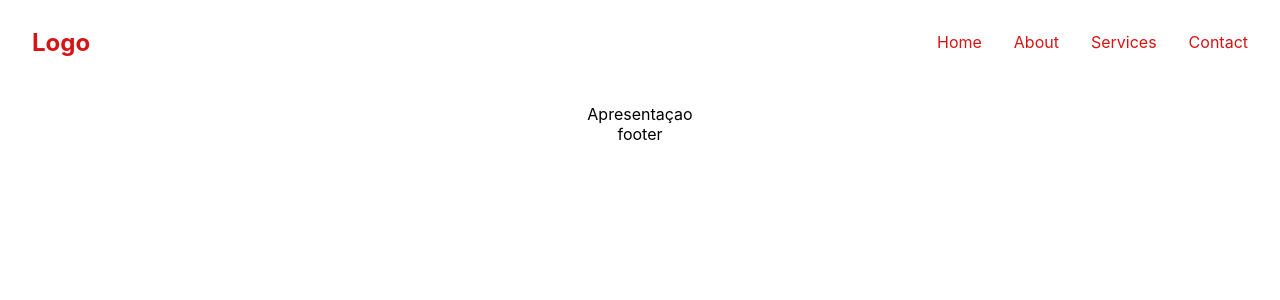
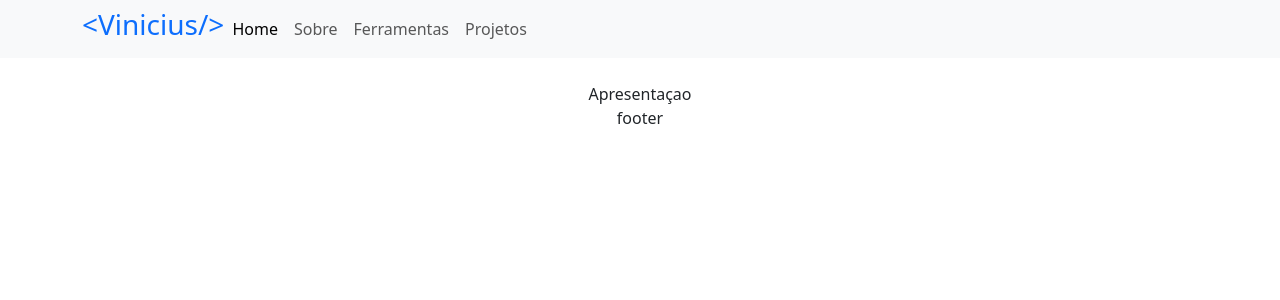
Before and after one commit to Vinicuskarv/React-Portfolio, a React (Create React App) app: page / in a window 1280 px wide. Shown: the top 300 px of the page. Built offline with nearby package versions, Linux system fonts and the light colour scheme.

Commit message:
add bootstrap a Navbar

```diff
--- a/package.json
+++ b/package.json
@@ -6,6 +6,7 @@
     "@testing-library/jest-dom": "^5.16.5",
     "@testing-library/react": "^13.4.0",
     "@testing-library/user-event": "^13.5.0",
+    "bootstrap": "^5.3.0",
     "react": "^18.2.0",
     "react-dom": "^18.2.0",
     "react-scripts": "5.0.1",
--- a/public/index.html
+++ b/public/index.html
@@ -24,7 +24,7 @@
       work correctly both with client-side routing and a non-root public URL.
       Learn how to configure a non-root public URL by running `npm run build`.
     -->
-    <title>React App</title>
+    <title>Portifolio</title>
   </head>
   <body>
     <noscript>You need to enable JavaScript to run this app.</noscript>
@@ -39,5 +39,6 @@
       To begin the development, run `npm start` or `yarn start`.
       To create a production bundle, use `npm run build` or `yarn build`.
     -->
+
   </body>
 </html>
--- a/src/components/navbar.js
+++ b/src/components/navbar.js
@@ -1,47 +1,32 @@
-import React from 'react';
-
 function NavBar() {
   return (
-    <nav style={styles.navbar}>
-      <div style={styles.logo}>
-        <a href="#" style={styles.link}>Logo</a>
+    <nav className="navbar navbar-expand-lg bg-body-tertiary" id="navbar">
+      <div className="container d-flex" id="containe_nav">
+        <button className="navbar-toggler" data-bs-toggle="collapse" data-bs-target="#navbarTogglerDemo03" aria-controls="navbarTogglerDemo03" aria-expanded="false" style={{ boxShadow: 'none' }}>
+          <svg id="Menu" xmlns="http://www.w3.org/2000/svg" viewBox="0 0 24 24" width="48px" height="48px">
+            <path d="M 2 5 L 2 7 L 22 7 L 22 5 L 2 5 z M 2 11 L 2 13 L 22 13 L 22 11 L 2 11 z M 2 17 L 2 19 L 22 19 L 22 17 L 2 17 z" />
+          </svg>
+        </button>
+        <a href="/index.html" style={{ textDecoration: 'none' }}><h3 id="NameMenu">&lt;Vinicius/&gt;</h3></a>
+        <div className="collapse navbar-collapse" id="navbarTogglerDemo03">
+          <ul className="navbar-nav me-auto mb-2 mb-lg-0">
+            <li className="nav-item">
+              <a className="nav-link active" aria-current="page" href="/index.html">Home</a>
+            </li>
+            <li className="nav-item">
+              <a className="nav-link" href="/indexSobre.html">Sobre</a>
+            </li>
+            <li className="nav-item">
+              <a className="nav-link" href="/indexFerramentas.html">Ferramentas</a>
+            </li>
+            <li className="nav-item">
+              <a className="nav-link" href="/indexProjetos.html">Projetos</a>
+            </li>
+          </ul>
+        </div>
       </div>
-      <ul style={styles.navLinks}>
-        <li><a href="/" style={styles.link}>Home</a></li>
-        <li><a href="/about" style={styles.link}>About</a></li>
-        <li><a href="/services" style={styles.link}>Services</a></li>
-        <li><a href="/contact" style={styles.link}>Contact</a></li>
-      </ul>
     </nav>
   );
 }
 
-const styles = {
-  navbar: {
-    display: 'flex',
-    alignItems: 'center',
-    justifyContent: 'space-between',
-    padding: '1rem',
-  },
-  logo: {
-    fontSize: '1.5rem',
-    fontWeight: 'bold',
-  },
-  navLinks: {
-    listStyle: 'none',
-    display: 'flex',
-  },
-  link: {
-    padding: '0.5rem 1rem',
-    textDecoration: 'none',
-    color: '#D71313',
-    transition: 'color 0.2s ease-in-out, background-color 0.2s ease-in-out', // Adicionamos uma transição suave para os efeitos hover
-    ':hover': {
-      color: '#0D1282',
-      cursor: 'pointer',
-      backgroundColor: 'black', // Altera o fundo para preto quando o mouse passar sobre o link
-    },
-  },
-};
-
 export default NavBar;
--- a/src/index.js
+++ b/src/index.js
@@ -1,6 +1,7 @@
 import React from 'react';
 import ReactDOM from 'react-dom/client';
 import './index.css';
+import 'bootstrap/dist/css/bootstrap.min.css';
 import App from './App';
 import reportWebVitals from './reportWebVitals';
 
```
Also changed, not shown: 1 other file (tests, documents, lock files or other folders).
